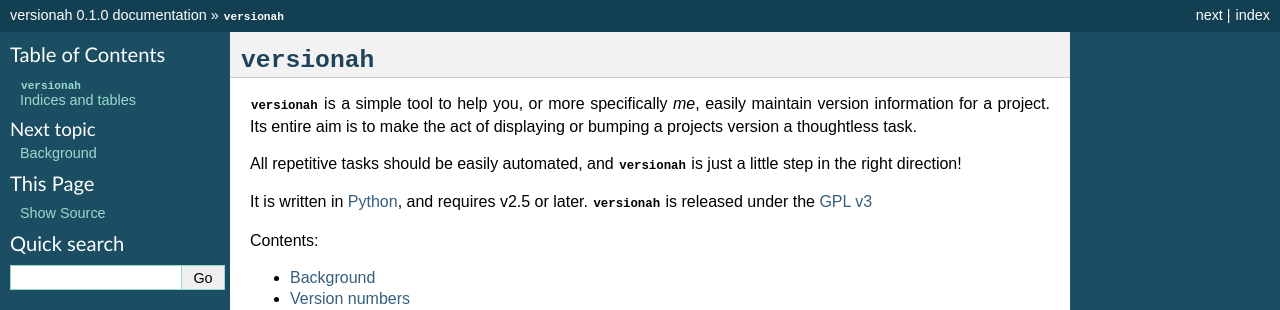
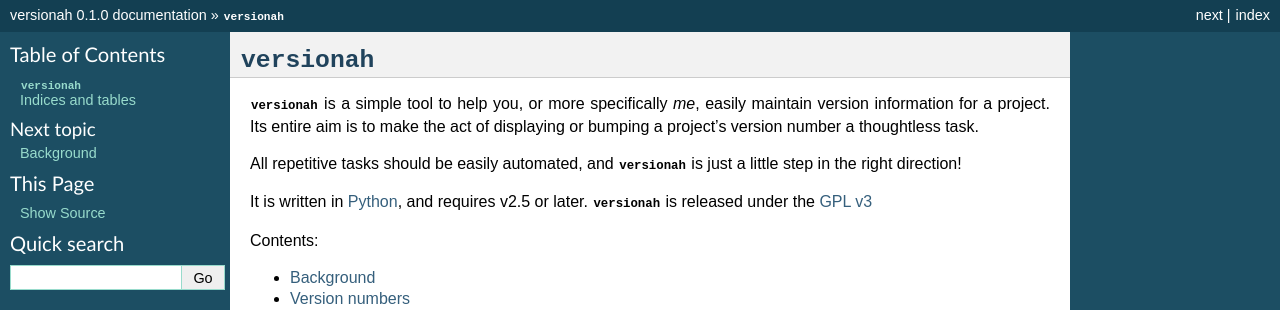
Before and after one commit to JNRowe/versionah, a Sphinx documentation site: the page built from doc/index.rst, in a window 1280 px wide. Shown: the top 310 px of the page. Built offline with Sphinx 7.4.7, drawn with Linux system fonts in a browser that asks for light colours.

Commit message:
Quick grammar fix.

```diff
--- a/doc/index.rst
+++ b/doc/index.rst
@@ -8,7 +8,7 @@
 
 :mod:`versionah` is a simple tool to help you, or more specifically *me*, easily
 maintain version information for a project.  Its entire aim is to make the act
-of displaying or bumping a projects version a thoughtless task.
+of displaying or bumping a project's version number a thoughtless task.
 
 All repetitive tasks should be easily automated, and :mod:`versionah` is just a
 little step in the right direction!
```
